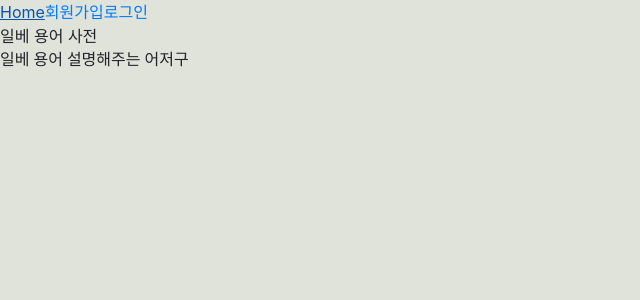
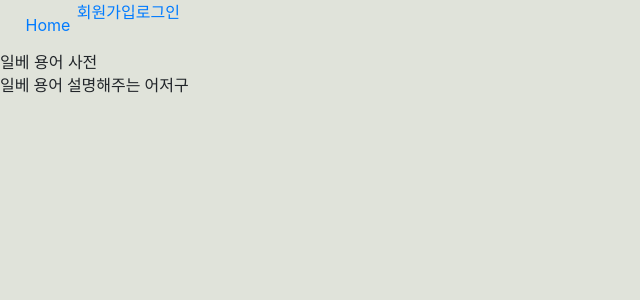
Before and after one commit to JeonJeaWon/ilbae_dictionary, a Django app: template word/templates/home.html in a window 1280 px wide. Shown: the top 300 px of the page, without its empty margins (0-640 px from the left). Run offline with Django 3.2, Linux system fonts and the light colour scheme; the template is opened without the code that fills it, so the values that code supplies are empty; some libraries are stand-ins or nearby versions; some web fonts are replaced.

Commit message:
home.html 프론트 약간 수정

```diff
--- a/word/static/css/home.css
+++ b/word/static/css/home.css
@@ -22,12 +22,18 @@
     overflow-x : hidden;
 }
 
+a:link,a:active,a:hover,a:visited{
+    text-decoration:none;
+    color: #F5F5F2;
+}
+
 /*navbar*/
 .nav-item{
     font-family: "Nanum-B";
     color: #F5F5F2;
     font-size: 15px;
     margin: 1% 0.5% 1%;
+
 }
 
 /* title */
--- a/word/templates/home.html
+++ b/word/templates/home.html
@@ -15,14 +15,13 @@
         <link rel="stylesheet" href="{% static 'css/home.css' %}">
     </head>
     <body>
-
         <div class="container-fluid" id="title-container">
             <div class="row" id="navbar">
-                <a class='nav-item' href="{% url 'home'%}">Home<span></span></a>
+                <a class='nav-item' href="{% url 'home'%}" style="margin: 1% 0.5% 1% 2%" >Home<span></span></a>
 
                 {% if user.is_authenticated %}
                 환영합니다. {{user.username}} 님!
-                <a class='nav-item' href="{% url 'new' %}">글쓰기<span></span></a>
+                <a class='nav-item' href="{% url 'new' %}" >글쓰기<span></span></a>
                 <a class='nav-item' href="{% url 'mypage' %}">마이페이지<span></span></a>
                 <a class='nav-item' href="javascript:{document.getElementById('logout').submit()}">로그아웃<span></span></a>
                 <form id="logout" method="POST" action="{% url 'logout' %}">
```
